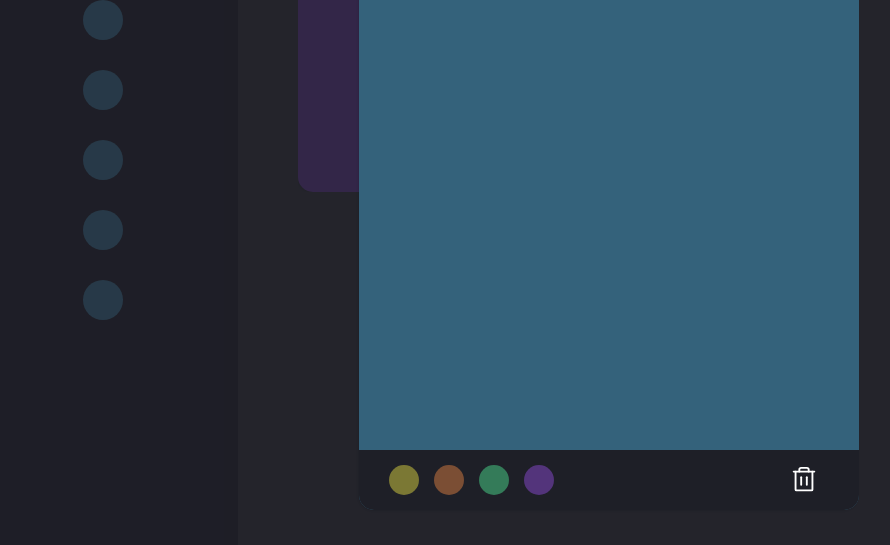
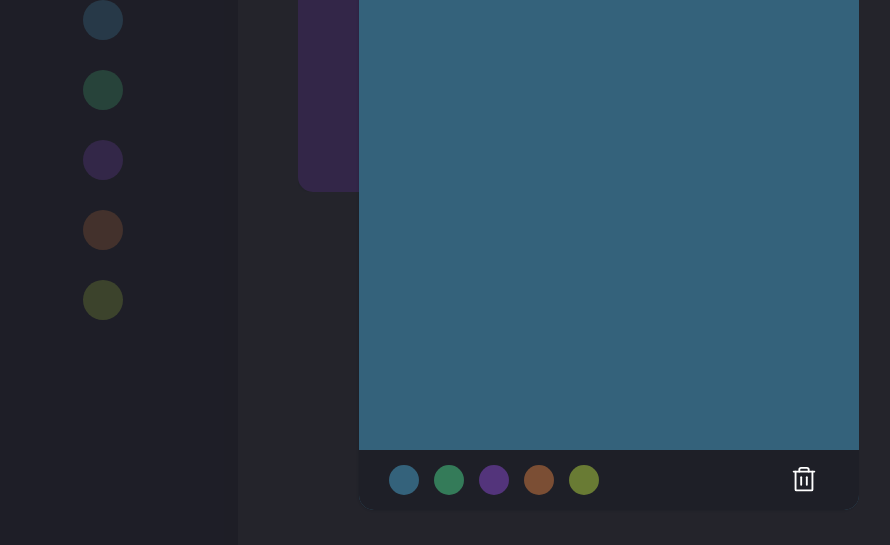
Before and after one commit to RonaldoCReis/Blocks, a React (Vite) app: page / in a window 1280 px wide. Both pictures are taken after a click on the button "Create block". Shown: the part 210-755 px from the top of the page, without its empty margins (31-921 px from the left). Built offline with nearby package versions, Linux system fonts and the light colour scheme.

Commit message:
change color

```diff
--- a/index.html
+++ b/index.html
@@ -11,7 +11,6 @@
       href="https://fonts.googleapis.com/css2?family=Inter:wght@400;500;700&display=swap"
       rel="stylesheet"
     />
-    <link rel="stylesheet" href="/src/index.css" />
   </head>
   <body>
     <div id="root"></div>
--- a/src/App.tsx
+++ b/src/App.tsx
@@ -9,22 +9,26 @@ import Block from './components/Block';
 import Title from './components/Title';
 import Text from './components/Text';
 import { RecoilRoot, useRecoilValue } from 'recoil';
-import { activeIdState, blocksState, modalState } from './state/atoms';
+import {
+  activeIdState,
+  blocksState,
+  colorsState,
+  modalState,
+} from './state/atoms';
 const App = () => {
   const blocks = useRecoilValue(blocksState);
   const activeId = useRecoilValue(activeIdState);
   const modal = useRecoilValue(modalState);
+  const colors = useRecoilValue(colorsState);
 
   return (
     <div className={styles.app}>
       <aside>
         <Logo />
         <div className={styles.filter}>
-          <FilterBall />
-          <FilterBall />
-          <FilterBall />
-          <FilterBall />
-          <FilterBall />
+          {colors.map((color) => (
+            <FilterBall key={color} color={color} />
+          ))}
         </div>
       </aside>
       <main className={styles.main}>
--- a/src/components/FilterBall/FilterBall.tsx
+++ b/src/components/FilterBall/FilterBall.tsx
@@ -1,14 +1,16 @@
-import React from 'react';
+import React, { ReactEventHandler } from 'react';
 import styles from './FilterBall.module.scss';
 
 interface ballTypes {
-  color?: string;
+  color: string;
   size?: number;
+  click?: any;
 }
 
-const FilterBall = ({ color = '#34627B', size = 40 }: ballTypes) => {
+const FilterBall = ({ color, size = 40, click }: ballTypes) => {
   return (
     <div
+      onClick={click}
       className={styles.ball}
       style={{ background: color, width: size, height: size }}
     ></div>
--- a/src/components/Modal/Modal.tsx
+++ b/src/components/Modal/Modal.tsx
@@ -5,6 +5,7 @@ import {
   activeIdState,
   blocksState,
   blockType,
+  colorsState,
   modalState,
 } from '../../state/atoms';
 import { useGetNewBlock } from '../../state/hooks/useGetNewBlock';
@@ -21,6 +22,8 @@ const Modal = () => {
   const [activeBlockIndex, setActiveBlockIndex] = useState(-1);
   const [newId, setNewId] = useState(0);
   const [localBlock, setLocalBlock] = useState<blockType | null>(null);
+  const colors = useRecoilValue(colorsState);
+  const [color, setColor] = useState(colors[0]);
 
   useEffect(() => {
     console.log('id: ' + modalId);
@@ -41,6 +44,7 @@ const Modal = () => {
   useEffect(() => {
     setTitle(activeBlock.title);
     setText(activeBlock.text);
+    setColor(activeBlock.color);
   }, [activeBlock]);
 
   useEffect(() => {
@@ -48,9 +52,11 @@ const Modal = () => {
       ...activeBlock,
       title,
       text,
+      color,
       id: newId,
     });
-  }, [title, text]);
+    console.log(color);
+  }, [title, text, color]);
 
   function closeDialog() {
     if (text !== '' && title !== '') {
@@ -76,7 +82,7 @@ const Modal = () => {
   return (
     <div onClick={closeDialog} role="dialog" className={styles.backdrop}>
       <div
-        style={{ background: activeBlock.color }}
+        style={{ background: localBlock?.color }}
         role="dialog-inner"
         onClick={(event) => event.stopPropagation()}
         className={styles.modal}
@@ -97,10 +103,17 @@ const Modal = () => {
         ></textarea>
         <div className={styles.footer}>
           <div className={styles.changeColor}>
-            <FilterBall color="#7B7834" size={30} />
-            <FilterBall color="#7B4E34" size={30} />
-            <FilterBall color="#347B59" size={30} />
-            <FilterBall color="#53347B" size={30} />
+            {colors.map((color) => (
+              <FilterBall
+                click={() => {
+                  console.log(color);
+                  setColor(color);
+                }}
+                size={30}
+                key={color}
+                color={color}
+              />
+            ))}
           </div>
           <button
             role="delete-button"
--- a/src/state/atoms.tsx
+++ b/src/state/atoms.tsx
@@ -24,6 +24,11 @@ export const blocksState = atom<blockType[]>({
   ],
 });
 
+export const colorsState = atom<string[]>({
+  key: 'colorsState',
+  default: ['#34627B', '#347B59', '#53347B', '#7B4E34', '#697B34'],
+});
+
 export const modalState = atom({
   key: 'modalState',
   default: false,
```
Also changed, not shown: 1 other file (tests, documents, lock files or other folders).
